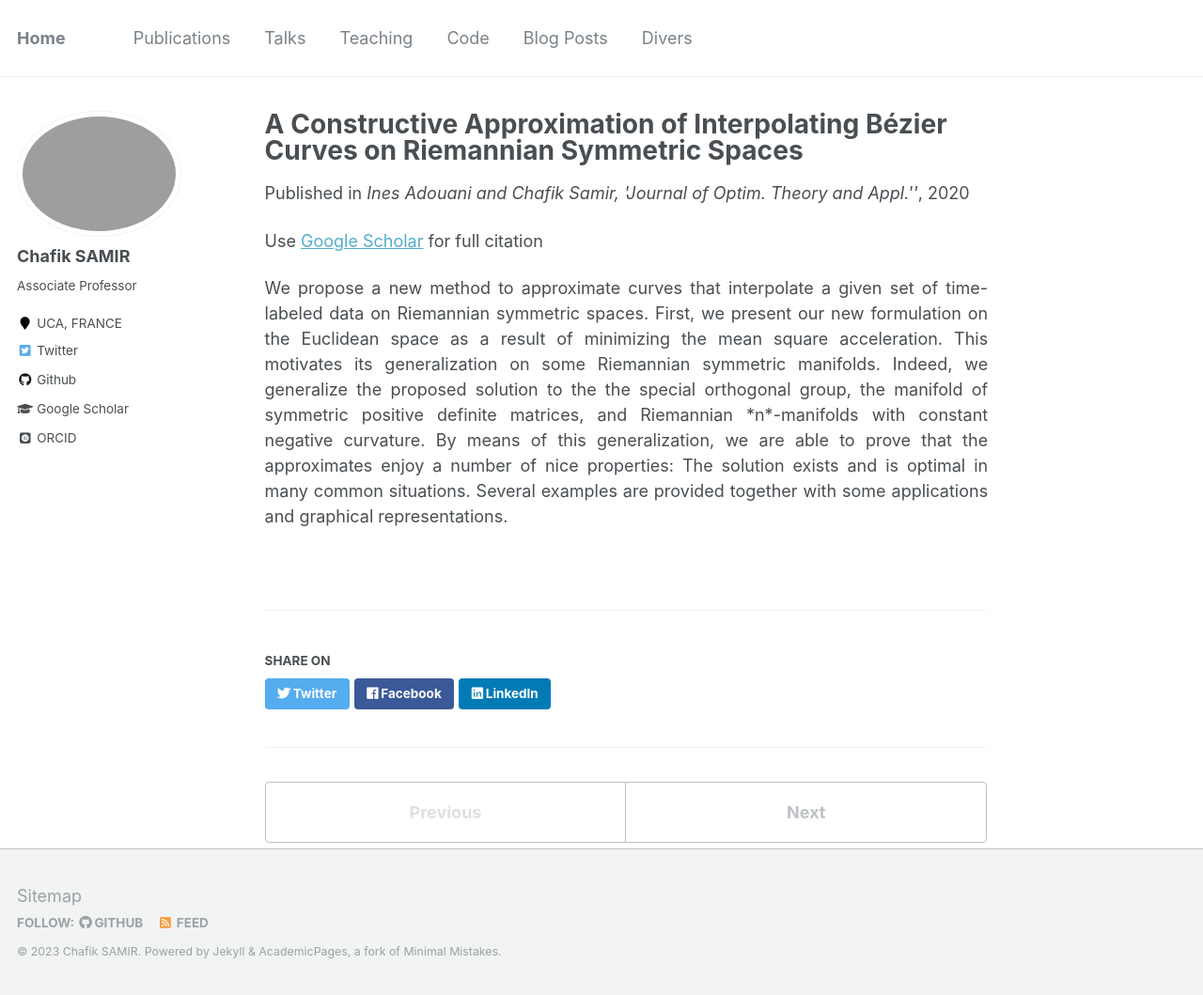
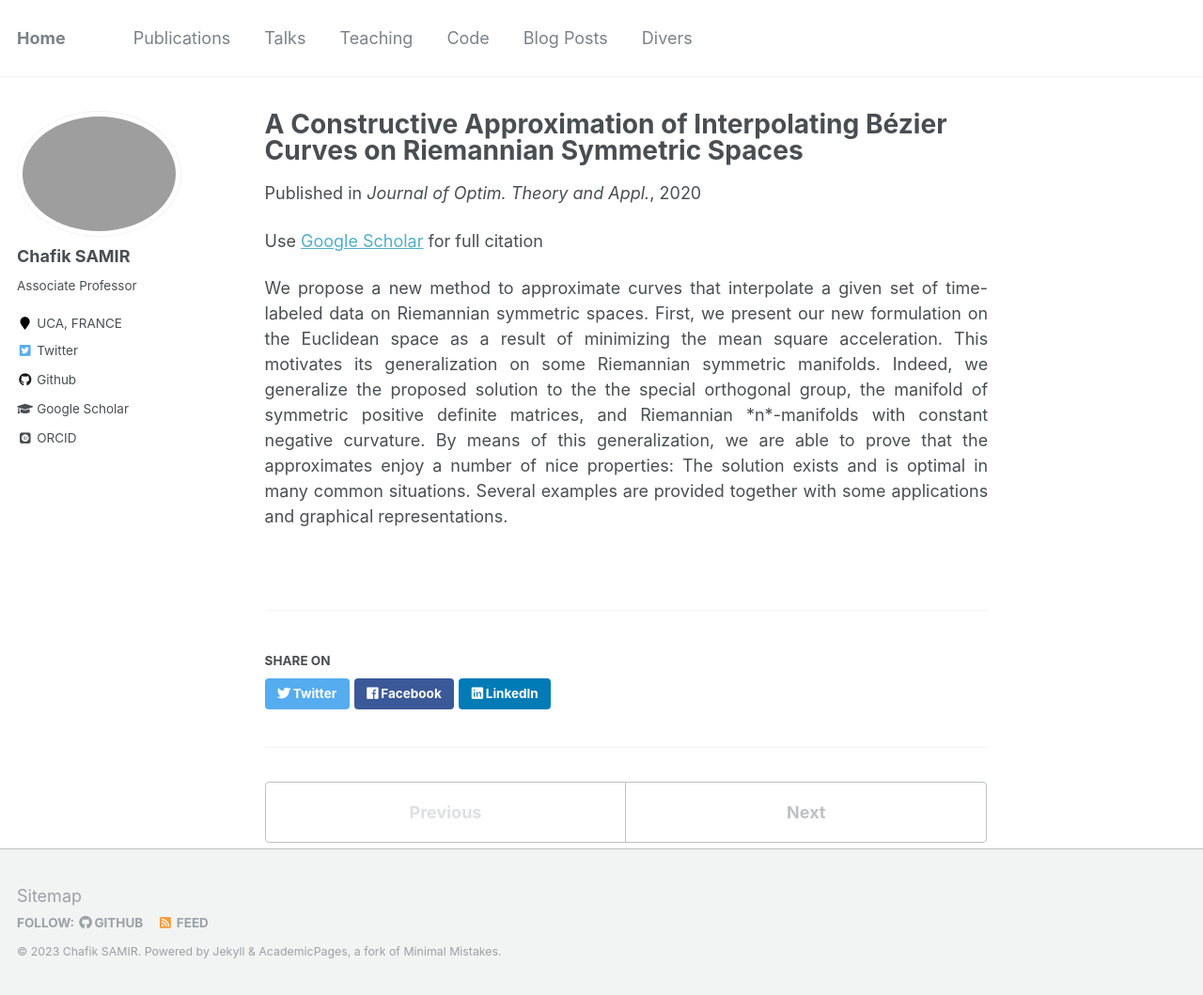
Before and after one commit to Chsamir/chsamir.github.io, a Jekyll site: the page built from _publications/2020-01-01-A-Constructive-Approximation-of-Interpolating-Bezier-Curves-on-Riemannian-Symmetric-Spaces.md, in a window 1280 px wide and 1059 px high. Shown: the whole window at 94% size. Built offline with Jekyll 4.4.1, drawn with Linux system fonts in a browser that asks for light colours; some web fonts are replaced.

Commit message:
Update 2020-01-01-A-Constructive-Approximation-of-Interpolating-Bezier-Curves-on-Riemannian-Symmetric-Spaces.md

```diff
--- a/_publications/2020-01-01-A-Constructive-Approximation-of-Interpolating-Bezier-Curves-on-Riemannian-Symmetric-Spaces.md
+++ b/_publications/2020-01-01-A-Constructive-Approximation-of-Interpolating-Bezier-Curves-on-Riemannian-Symmetric-Spaces.md
@@ -3,7 +3,7 @@ title: "A Constructive Approximation of Interpolating Bézier Curves on Riemanni
 collection: publications
 permalink: /publication/2020-01-01-A-Constructive-Approximation-of-Interpolating-Bezier-Curves-on-Riemannian-Symmetric-Spaces
 date: 2020-01-01
-venue: Ines Adouani and Chafik Samir, 'Journal of Optim. Theory and Appl.''
+venue: 'Journal of Optim. Theory and Appl.'
 
 ---
 Use [Google Scholar](https://scholar.google.com/scholar?q=A+Constructive+Approximation+of+Interpolating+B&#x27;ezier+Curves+on+Riemannian+Symmetric+Spaces){:target="_blank"} for full citation
```
